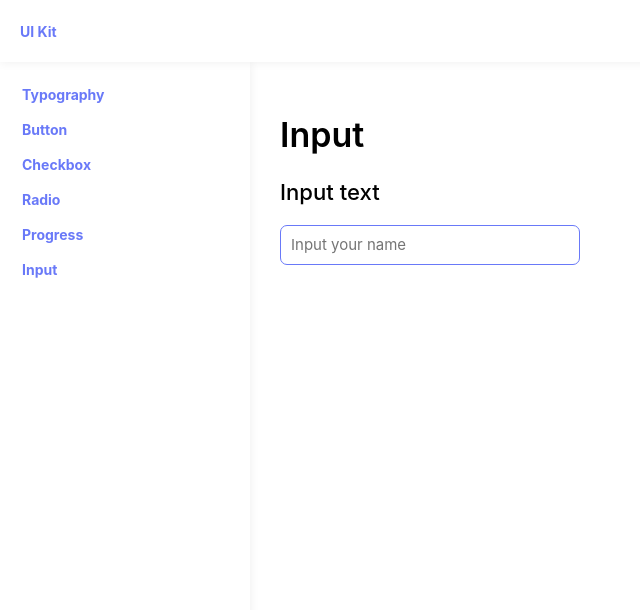
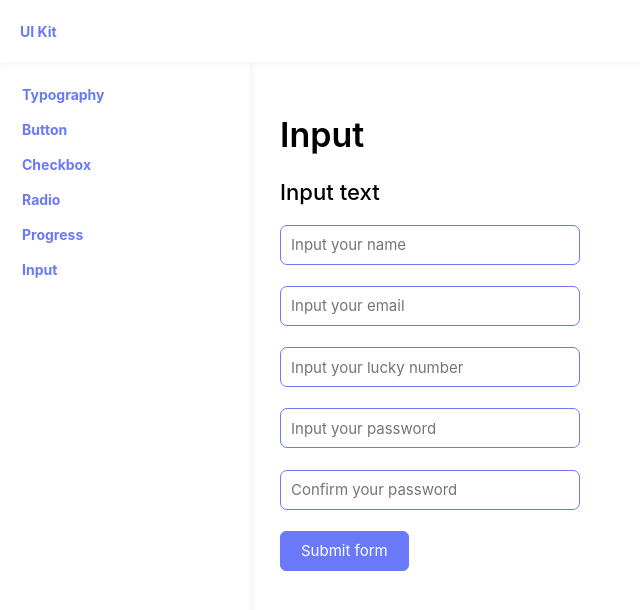
Before and after one commit to Hekikai/katana-kit, a Vue app: page /input in a window 1280 px wide. Shown: the top 610 px of the page, without its empty margins (0-640 px from the left). Built offline with nearby package versions, Linux system fonts and the light colour scheme.

Commit message:
added validation to KInput with help of Vuelidate

```diff
--- a/src/components/KInput/KInput.scss
+++ b/src/components/KInput/KInput.scss
@@ -50,11 +50,11 @@
     }
 }
 
-//.v-enter-active,
-//.v-leave-active {
-//  transition: opacity 0.5s ease;
-//}
-//.v-enter-from,
-//.v-leave-to {
-//  opacity: 0;
-//}
+.v-enter-active,
+.v-leave-active {
+  transition: opacity 0.3s ease-in-out;
+}
+.v-enter-from,
+.v-leave-to {
+  opacity: 0;
+}
--- a/src/components/KInput/KInput.vue
+++ b/src/components/KInput/KInput.vue
@@ -1,16 +1,23 @@
 <script setup lang="ts">
+import { computed } from 'vue'
+import { ErrorObject } from '@vuelidate/core'
+
 enum InputTypes {
     text = 'text',
+    password = 'password',
+    number = 'number',
+    email = 'email',
 }
 
-withDefaults(
+const props = withDefaults(
     defineProps<{
-        value: string
+        value: string | number
         name: string
         placeholder: string
         label: string
+        width?: string
+        error?: Array<ErrorObject>
         type: keyof typeof InputTypes
-        width: string
     }>(),
     {
         value: '',
@@ -23,8 +30,15 @@ const emit = defineEmits<{
 }>()
 
 const handleInput = (event: Event) => {
-  emit('update:value', (<HTMLInputElement>event.target).value)
+    emit('update:value', (<HTMLInputElement>event.target).value)
 }
+
+const foo = computed(() => {
+    if (props.type === 'password') {
+        return { autocomplete: 'on' }
+    }
+    return null
+})
 </script>
 
 <template>
@@ -47,6 +61,15 @@ const handleInput = (event: Event) => {
         >
             {{ label }}
         </label>
+        <transition-group>
+            <div
+                class="input-error"
+                v-for="el in error"
+                :key="el.$uid"
+            >
+                {{ el.$message }}
+            </div>
+        </transition-group>
     </div>
 </template>
 
--- a/src/css/nuclear/size.scss
+++ b/src/css/nuclear/size.scss
@@ -2,3 +2,7 @@
 .k-mb-xs {
     margin-bottom: 1rem;
 }
+
+.k-mb-sm {
+    margin-bottom: 1.25rem;
+}
--- a/src/views/KInput.vue
+++ b/src/views/KInput.vue
@@ -1,23 +1,127 @@
 <template>
     <h1>Input</h1>
     <h2>Input text</h2>
-    <form>
+    <form @submit.prevent="submitForm">
         <k-input
-            v-model:value="nameField"
+            v-model:value="v.nameField.$model"
+            :error="v.nameField.$errors"
             name="name"
             placeholder="Input your name"
             label="Your name"
             type="text"
+            class="k-mb-sm"
         />
-      {{ nameField }}
+
+        <k-input
+            v-model:value="v.emailField.$model"
+            :error="v.emailField.$errors"
+            name="email"
+            placeholder="Input your email"
+            label="Your email"
+            type="email"
+            class="k-mb-sm"
+        />
+
+        <k-input
+            v-model:value="v.luckyField.$model"
+            :error="v.luckyField.$errors"
+            name="lucky"
+            placeholder="Input your lucky number"
+            label="Your number"
+            type="number"
+            class="k-mb-sm"
+        />
+
+        <k-input
+            v-model:value="passwordField"
+            name="password"
+            placeholder="Input your password"
+            label="Your password"
+            type="password"
+            class="k-mb-sm"
+        />
+
+        <k-input
+            v-model:value="v.confirmPasswordField.$model"
+            :error="v.confirmPasswordField.$errors"
+            name="confirmPassword"
+            placeholder="Confirm your password"
+            label=""
+            type="password"
+            class="k-mb-sm"
+        />
+
+        <k-btn
+            color="primary"
+            label="Submit form"
+            class="text-white"
+        />
     </form>
 </template>
 
 <script setup lang="ts">
+import { computed, ref } from 'vue'
+import useVuelidate from '@vuelidate/core'
+import {
+    minLength,
+    helpers,
+    email,
+    numeric,
+    maxLength,
+    sameAs,
+    required,
+} from '@vuelidate/validators'
+
 import KInput from '@/components/KInput/KInput.vue'
-import { ref } from 'vue'
+import KBtn from '@/components/KBtn/KBtn.vue'
 
 const nameField = ref('')
+const emailField = ref('')
+const luckyField = ref('')
+const passwordField = ref('')
+const confirmPasswordField = ref('')
+
+const rules = computed(() => ({
+    nameField: {
+        minLength: helpers.withMessage(
+            'Минимальная длина: 3 символа',
+            minLength(3),
+        ),
+        required: helpers.withMessage('Обязательное поле', required),
+    },
+    emailField: {
+        email: helpers.withMessage('Формат почты некорректен', email),
+        required: helpers.withMessage('Обязательное поле', required),
+    },
+    luckyField: {
+        maxLength: helpers.withMessage(
+            'Максимальная длина: 2 символа',
+            maxLength(2),
+        ),
+        numeric: helpers.withMessage('Только числовые значения!', numeric),
+        required: helpers.withMessage('Обязательное поле', required),
+    },
+    confirmPasswordField: {
+        sameAsPassword: helpers.withMessage(
+            'Пароли не совпадают',
+            sameAs(passwordField.value),
+        ),
+        required: helpers.withMessage('Обязательное поле', required),
+    },
+}))
+
+const submitForm = () => {
+    v.value.$touch()
+    if (v.value.$errors.length) return
+    alert('Форма отправлена!')
+}
+
+const v = useVuelidate(rules, {
+    nameField,
+    emailField,
+    luckyField,
+    confirmPasswordField,
+})
 </script>
 
 <style scoped></style>
```
